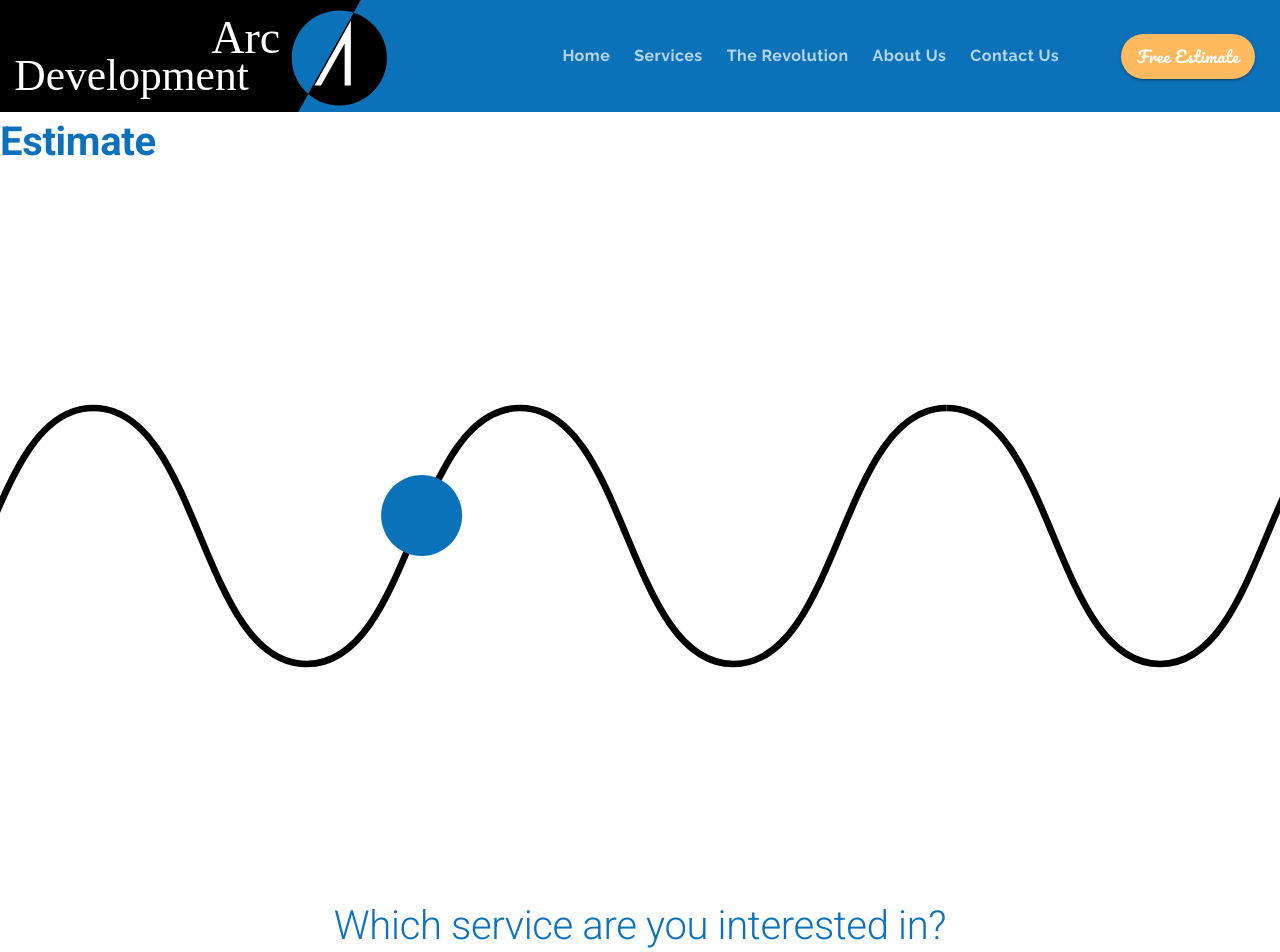
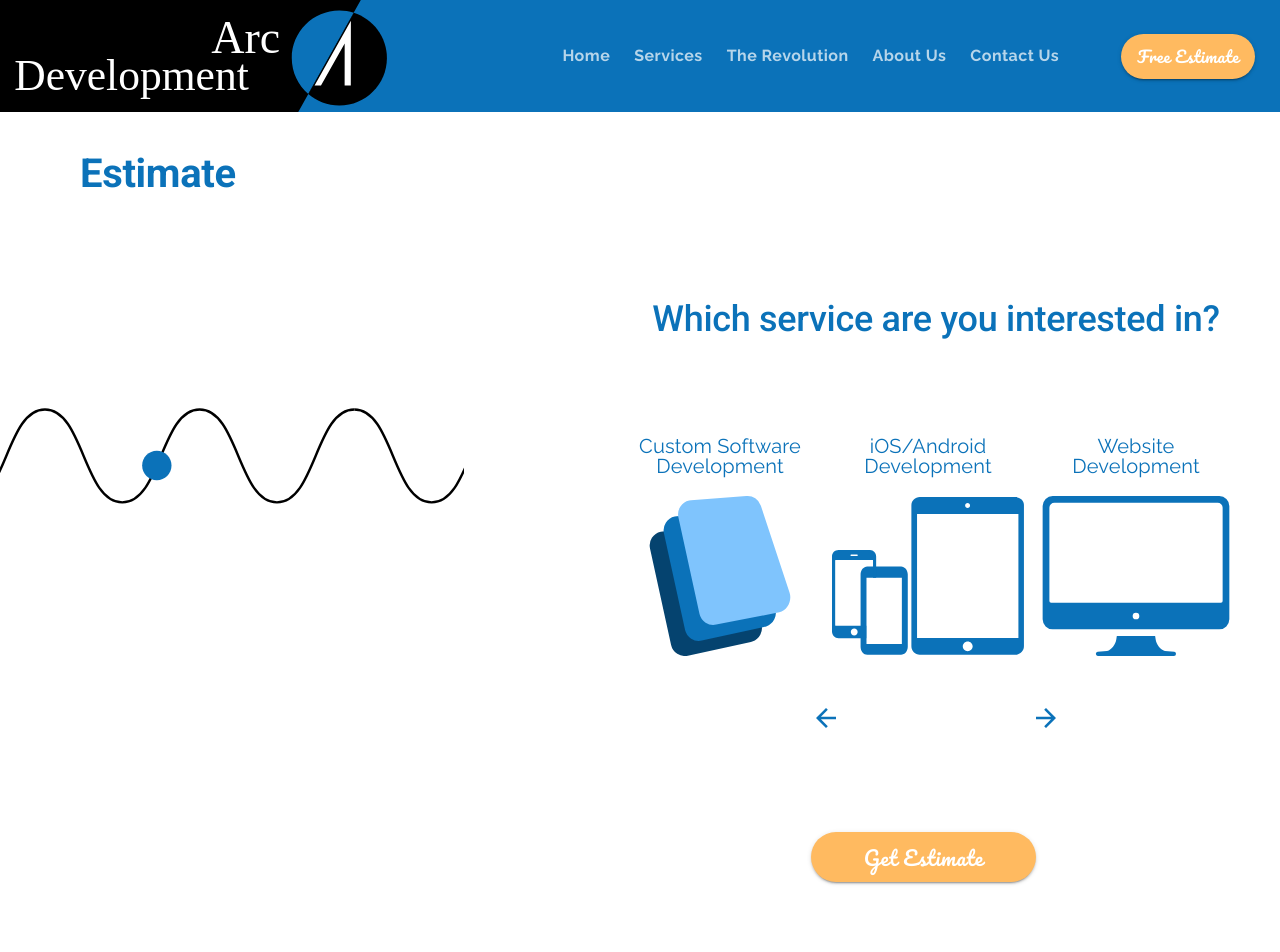
Before and after one commit to badgerine/arc-development, a React (Create React App) app: page /estimate in a window 1280 px wide. Shown: the top 952 px of the page. Built offline with nearby package versions, Linux system fonts and the light colour scheme.

Commit message:
S10#135 estimate page - setup continued

```diff
--- a/src/components/Estimate.js
+++ b/src/components/Estimate.js
@@ -37,7 +37,22 @@ import biometrics from '../assets/biometrics.svg';
 import estimateAnimation from '../animations/estimateAnimation/data.json';
 
 const useStyles = makeStyles(theme => ({
-
+  icon: {
+    width: '12em',
+    height: '10em'
+  },
+  estimateButton: {
+    ...theme.typography.estimate,
+    borderRadius: 50,
+    backgroundColor: theme.palette.common.arcOrange,
+    height: 50,
+    width: 225,
+    fontSize: '1.25rem',
+    marginTop: '5em',
+    '&:hover': {
+      backgroundColor: theme.palette.secondary.light
+    }
+  }
 }));
 
 const Estimate = (props) => {
@@ -55,52 +70,69 @@ const Estimate = (props) => {
 
   return (
     <Grid container direction='row'>
-      <Grid item container direction='column'>
-        <Grid item>
+      <Grid item container direction='column' lg>
+        <Grid item style={{ marginTop: '2em', marginLeft: '5em' }}>
           <Typography variant='h2'>Estimate</Typography>
         </Grid>
-        <Grid item>
+        <Grid item style={{ marginRight: '10em', maxWidth: '50em', marginTop: '7.5em' }}>
           <Lottie options={defaultOptions} height='100%/' width='100%' />
         </Grid>
       </Grid>
-      <Grid item container direction='column'>
+      <Grid item container direction='column' alignItems='center'
+        style={{ marginRight: '2em', marginBottom: '25em' }}
+        lg
+      >
         <Grid item>
-          <Typography variant='h2' align='center' style={{ fontWeight: 300 }}>
+          <Typography variant='h2' align='center'
+            style={{ fontWeight: 500, fontSize: '2.25rem', marginTop: '5em', marginBottom: '2.5em' }}>
             Which service are you interested in?
           </Typography>
         </Grid>
         <Grid item container>
-          <Grid item container direction='column'>
-            <Grid item style={{maxWidth: '12em' }}>
-              <Typography variant='h6' align='center'>
+          <Grid item container direction='column' md>
+            <Grid item style={{ maxWidth: '12em' }}>
+              <Typography variant='h6' align='center' style={{ marginBottom: '1em' }}>
                 Custom Software Development
               </Typography>
             </Grid>
             <Grid item>
-              <img src={software} alt='three floating screens'/>
+              <img src={software} alt='three floating screens' className={classes.icon} />
             </Grid>
           </Grid>
 
-          <Grid item container direction='column'>
-            <Grid item style={{maxWidth: '12em' }}>
-              <Typography variant='h6' align='center'>
+          <Grid item container direction='column' md>
+            <Grid item style={{ maxWidth: '12em' }}>
+              <Typography variant='h6' align='center' style={{ marginBottom: '1em' }}>
                 iOS/Android Development
               </Typography>
             </Grid>
             <Grid item>
-              <img src={mobile} alt='phones and tablet outline'/>
+              <img src={mobile} alt='phones and tablet outline' className={classes.icon} />
             </Grid>
           </Grid>
-          <Grid item container direction='column'>
-            <Grid item style={{maxWidth: '12em' }}>
-              <Typography variant='h6' align='center'>
+          <Grid item container direction='column' md>
+            <Grid item style={{ maxWidth: '12em' }}>
+              <Typography variant='h6' align='center' style={{ marginBottom: '1em' }}>
                 Website Development
-            </Typography>
+              </Typography>
             </Grid>
             <Grid item>
-              <img src={website} alt='computer outline'/>
+              <img src={website} alt='computer outline' className={classes.icon} />
             </Grid>
           </Grid>
+        </Grid>
+        <Grid item container justify='space-between' style={{ width: '15em', marginTop: '3em' }}>
+          <Grid item>
+            <img src={backArrow} alt='Previous question' />
+          </Grid>
+          <Grid item>
+            <img src={forwardArrow} alt='Next question' />
+          </Grid>
+        </Grid>
+        <Grid item>
+          <Button variant='contained' className={classes.estimateButton}>
+            Get Estimate
+          </Button>
         </Grid>
       </Grid>
     </Grid>
--- a/src/ui/Theme.js
+++ b/src/ui/Theme.js
@@ -53,7 +53,8 @@ export default createMuiTheme({
     h6: {
       fontFamily: 'Raleway',
       color: customBlue,
-      fontWeight: 500
+      fontWeight: 500,
+      lineHeight: 1
     },
     subtitle1: {
       fontSize: '1.25rem',
```
